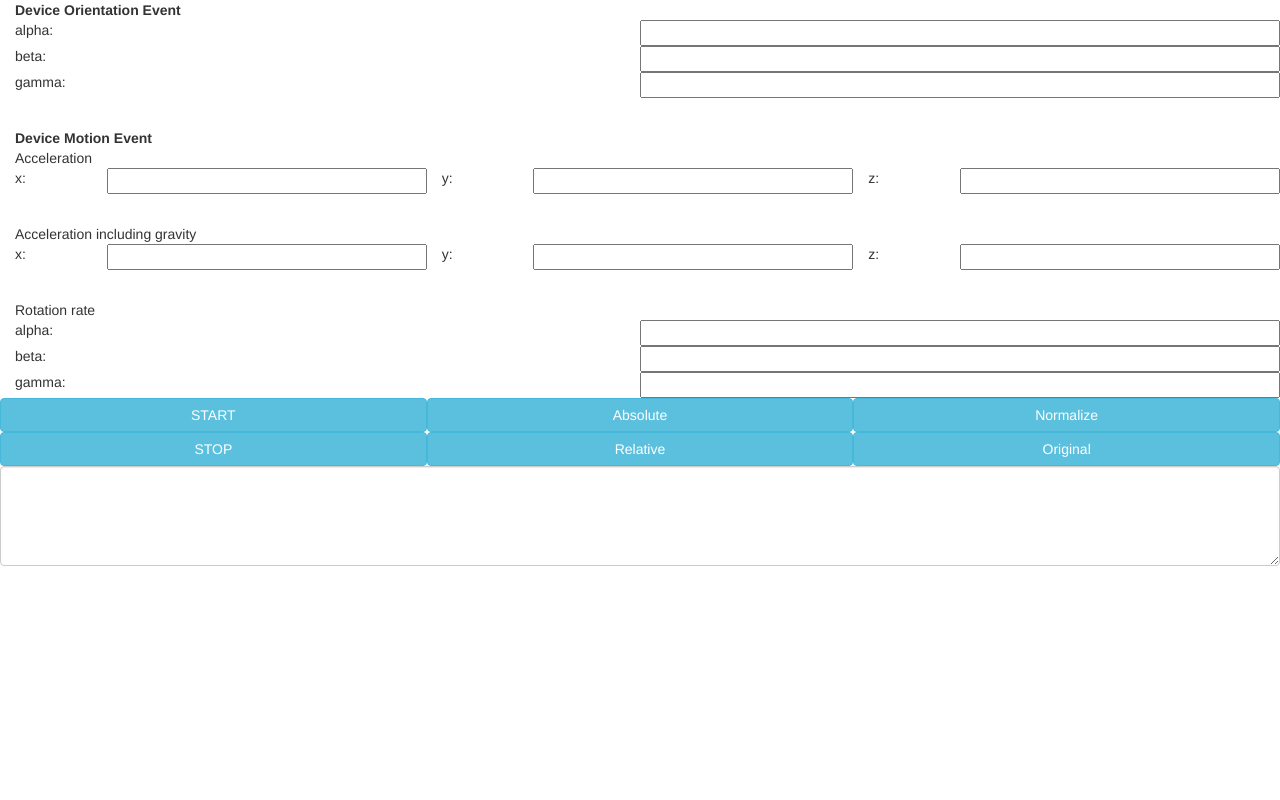
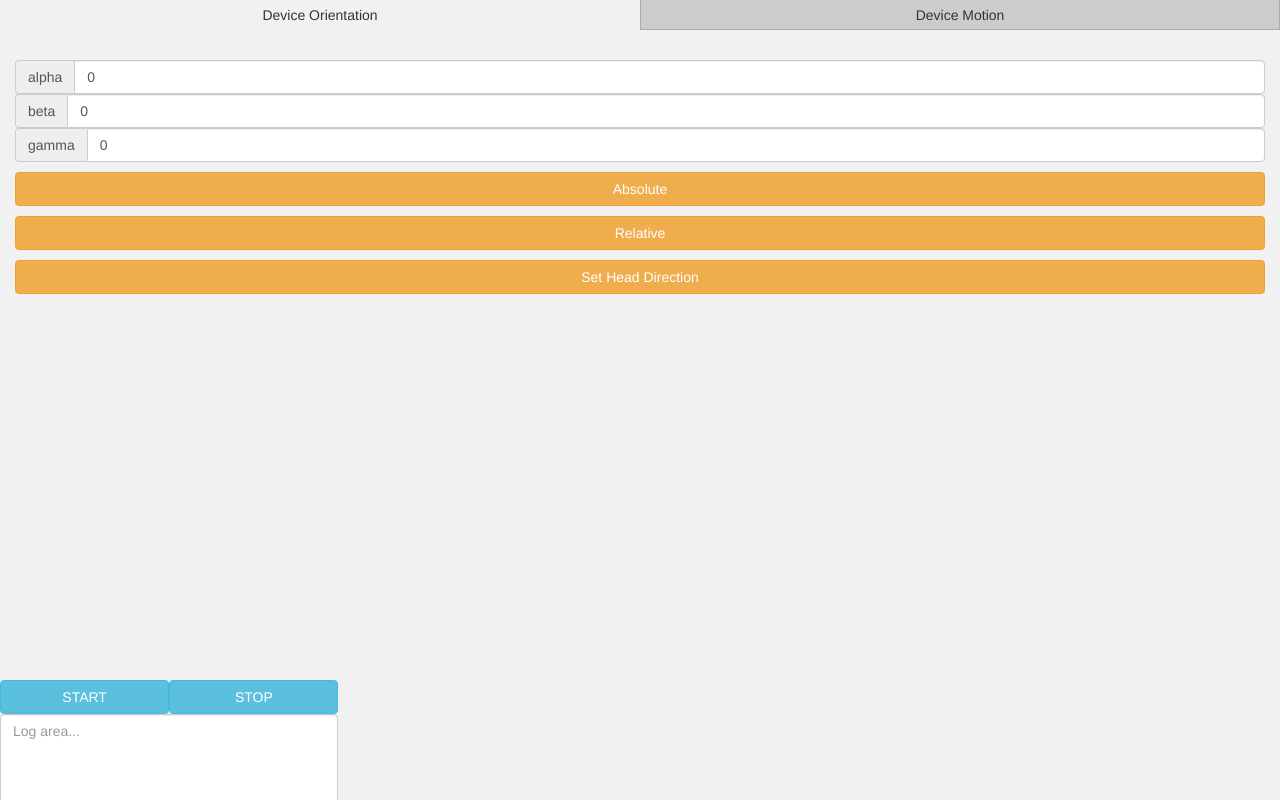
Before and after one commit to dorukeker/gyronorm.js, a plain HTML site: page demo/index.html in a window 1280 px wide. Drawn offline with nearby package versions, Linux system fonts and the light colour scheme.

Commit message:
Changes to the demo file
Separate the orientation and motion events in to tabs. Make the screens
more understandable

```diff
--- a/demo/index.html
+++ b/demo/index.html
@@ -5,82 +5,158 @@
 <script src="/js/gyronorm.js"></script>
 <link href="//maxcdn.bootstrapcdn.com/bootstrap/3.2.0/css/bootstrap.min.css" rel="stylesheet">
 <style type="text/css">
-	div.col-xs-3, div.col-xs-1{
-		padding-right: 0;
+	input[type=button]{
+		margin-top: 10px;
+	}
+
+	.input-group{
+		float: left !important;
+	}
+
+	.nav-button{
+		text-align: center;
+		background: #ccc;
+		height: 30px;
+		line-height: 30px;
+		border-bottom: 1px solid #aaa;
+		border-left: 1px solid #aaa;
+		border-right: 1px solid #aaa;
+	}
+
+	.nav-button.selected{
+		background: #f1f1f1;
+		border:none;
+	}
+
+	body{
+		background: #f1f1f1;
+	}
+
+	#dm{
+		padding-bottom: 200px;
+	}
+
+	#footer{
+		height: 130px;
+		position: fixed;
+		z-index: 2;
+		bottom: 0;
 	}
 </style>
 </head>
 <body onload="init_gn()">
 
-
-
-
-	<div class="col-xs-12">
-		<strong>Device Orientation Event</strong>
-	</div>
-	<div class="col-xs-6">alpha:</div>
-	<input class="col-xs-6" id="do_alpha"/>
-	<div class="col-xs-6">beta:</div>
-	<input class="col-xs-6" id="do_beta"/>
-	<div class="col-xs-6">gamma:</div>
-	<input class="col-xs-6" id="do_gamma"/>
+	<div class="col-xs-6 nav-button selected" onclick="showDO()" id="btn-do">Device Orientation</div>
+	<div class="col-xs-6 nav-button" onclick="showDM()" id="btn-dm">Device Motion</div>
+	<div class="col-xs-12" id="do">
 
 		<p>&nbsp;</p>
 
-	<div class="col-xs-12">
-		<strong>Device Motion Event</strong>
+		<div class="input-group col-xs-12">
+		  <span class="input-group-addon">alpha</span>
+		  <input type="text" class="form-control" id="do_alpha">
 		</div>
+
+		<div class="input-group col-xs-12">
+		  <span class="input-group-addon">beta</span>
+		  <input type="text" class="form-control" id="do_beta">
+		</div>
+
+		<div class="input-group col-xs-12">
+		  <span class="input-group-addon">gamma</span>
+		  <input type="text" class="form-control" id="do_gamma">
+		</div>
+
+		<input type="button" onclick="abs_gn()" value="Absolute" class="col-xs-12 btn-warning btn"/>
+		<input type="button" onclick="rel_gn()" value="Relative" class="col-xs-12 btn-warning btn"/>
+
+		<input type="button" onclick="set_head_gn()" value="Set Head Direction" class="col-xs-12 btn-warning btn"/>
+
+	</div>
+	<div class="col-xs-12" id="dm" style="display:none;">
+
 		<div class="col-xs-12">
 			Acceleration
 		</div>
-	<div class="col-xs-1">x:</div>
-	<input class="col-xs-3" id="dm_x"/>
-	<div class="col-xs-1">y:</div>
-	<input class="col-xs-3" id="dm_y"/>
-	<div class="col-xs-1">z:</div>
-	<input class="col-xs-3" id="dm_z"/>
+		<div class="input-group col-xs-4">
+		  <span class="input-group-addon">x</span>
+		  <input type="text" class="form-control" id="dm_x">
+		</div>
+
+		<div class="input-group col-xs-4">
+		  <span class="input-group-addon">y</span>
+		  <input type="text" class="form-control" id="dm_y">
+		</div>
+
+		<div class="input-group col-xs-4">
+		  <span class="input-group-addon">z</span>
+		  <input type="text" class="form-control" id="dm_z">
+		</div>
 
 
 		<p>&nbsp;</p>
 		<div class="col-xs-12">
 			Acceleration including gravity
 		</div>
-	<div class="col-xs-1">x:</div>
-	<input class="col-xs-3" id="dm_gx"/>
-	<div class="col-xs-1">y:</div>
-	<input class="col-xs-3" id="dm_gy"/>
-	<div class="col-xs-1">z:</div>
-	<input class="col-xs-3" id="dm_gz"/>
+
+
+		<div class="input-group col-xs-4">
+		  <span class="input-group-addon">x</span>
+		  <input type="text" class="form-control" id="dm_gx">
+		</div>
+
+		<div class="input-group col-xs-4">
+		  <span class="input-group-addon">y</span>
+		  <input type="text" class="form-control" id="dm_gy">
+		</div>
+
+		<div class="input-group col-xs-4">
+		  <span class="input-group-addon">z</span>
+		  <input type="text" class="form-control" id="dm_gz">
+		</div>
+
+		<input type="button" onclick="norm_gn()" value="Normalize" class="col-xs-6 btn-warning btn"/>
+		<input type="button" onclick="org_gn()" value="Original" class="col-xs-6 btn-warning btn"/>
 
 		<p>&nbsp;</p>
 		<div class="col-xs-12">
 			Rotation rate
 		</div>
-	<div class="col-xs-6">alpha:</div>
-	<input class="col-xs-6" id="dm_alpha"/>
-	<div class="col-xs-6">beta:</div>
-	<input class="col-xs-6" id="dm_beta"/>
-	<div class="col-xs-6">gamma:</div>
-	<input class="col-xs-6" id="dm_gamma"/>
+		<div class="input-group col-xs-12">
+		  <span class="input-group-addon">alpha</span>
+		  <input type="text" class="form-control" id="dm_alpha">
+		</div>
 
-	<input type="button" onclick="start_gn()" value="START" class="col-xs-4 btn-info btn"/>
-	<input type="button" onclick="abs_gn()" value="Absolute" class="col-xs-4 btn-info btn"/>
-	<input type="button" onclick="norm_gn()" value="Normalize" class="col-xs-4 btn-info btn"/>
+		<div class="input-group col-xs-12">
+		  <span class="input-group-addon">beta</span>
+		  <input type="text" class="form-control" id="dm_beta">
+		</div>
 
-	<input type="button" onclick="stop_gn()" value="STOP" class="col-xs-4 btn-info btn"/>
-	<input type="button" onclick="rel_gn()" value="Relative" class="col-xs-4 btn-info btn"/>
-	<input type="button" onclick="org_gn()" value="Original" class="col-xs-4 btn-info btn"/>
+		<div class="input-group col-xs-12">
+		  <span class="input-group-addon">gamma</span>
+		  <input type="text" class="form-control" id="dm_gamma">
+		</div>
 
-	<textarea class="col-xs-12 form-control" id="error-message" style="height:100px"></textarea>
 
+
+	</div>
+
+	<div id="footer">
+		<input type="button" onclick="start_gn()" value="START" class="col-xs-6 btn-info btn"/>
+		<input type="button" onclick="stop_gn()" value="STOP" class="col-xs-6 btn-info btn"/>
+		<textarea class="col-xs-12 form-control" id="error-message" style="height:100px" placeholder="Log area..."></textarea>
+	</div>
 
 	<script type="text/javascript">
 
 		var gn;
 
 		function init_gn(){
-			gn = new GyroNorm();
-			console.log(gn);
+			var args = {logger:function(data){
+				$('#error-message').val(data.message);
+			}};
+			gn = new GyroNorm(args);
+			start_gn();
 		}
 
 		function stop_gn(){
@@ -110,11 +186,11 @@
 		}
 
 		function abs_gn(){
-			gn.giveAbsoluteOrientation(true);
+			gn.giveAbsoluteDirection(true);
 		}
 
 		function rel_gn(){
-			gn.giveAbsoluteOrientation(false);
+			gn.giveAbsoluteDirection(false);
 		}
 
 		function norm_gn(){
@@ -125,6 +201,24 @@
 			gn.normalizeGravity(false);
 		}
 
+		function set_head_gn(){
+			gn.setHeadDirection();
+		}
+
+		function showDO(){
+			$('#do').show();
+			$('#dm').hide();
+			$('#btn-dm').removeClass('selected');
+			$('#btn-do').addClass('selected');
+		}
+
+		function showDM(){
+			$('#dm').show();
+			$('#do').hide();
+			$('#btn-do').removeClass('selected');
+			$('#btn-dm').addClass('selected');
+		}
+
 
 	</script>
 </body>
```
Lines whose indentation alone changed are shown as unchanged.
